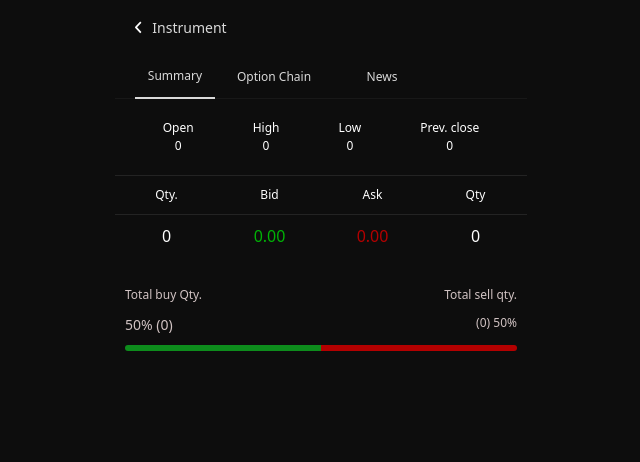
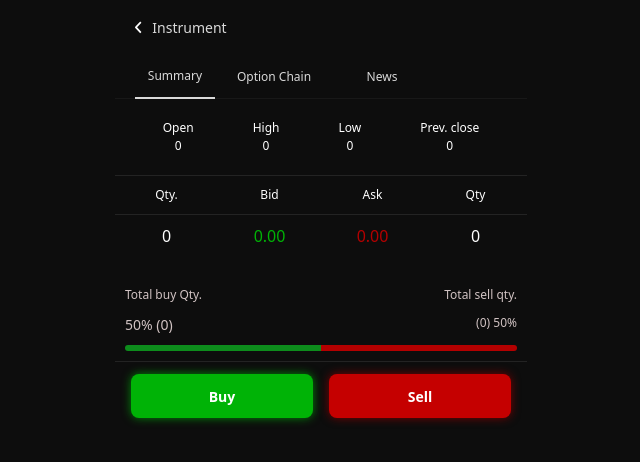
Before and after one commit to mukulautobit/kingex, a React (Vite) app: page /instrumentDetails in a window 1280 px wide. Shown: the top 462 px of the page, without its empty margins (319-959 px from the left). Built offline with nearby package versions, Linux system fonts and the light colour scheme; sample sign-in values are in the browser's storage.

Commit message:
update url

```diff
--- a/src/Utils/constants/app.constants.ts
+++ b/src/Utils/constants/app.constants.ts
@@ -5,13 +5,19 @@
 // export const WEBSOCKET_EVENT_URL =  "wss://event-swastiik.fintrabit.com/event";
 
 
-export const WEBSOCKET_API_URL ="ws://api-test.swtik.com/ws"
+// export const WEBSOCKET_API_URL ="ws://api-test.swtik.com/ws"
 
 // export const WEBSOCKET_STREAM_URL = "ws://api-test.swtik.com/stream"
-export const WEBSOCKET_STREAM_URL = "ws://192.46.213.87:6868/stream"
+// export const WEBSOCKET_STREAM_URL = "ws://192.46.213.87:6868/stream"
 
-export const WEBSOCKET_EVENT_URL =  "ws://192.46.213.87:6868/event";
+// export const WEBSOCKET_EVENT_URL =  "ws://192.46.213.87:6868/event";
 // export const WEBSOCKET_EVENT_URL =  "ws://api-test.swtik.com/event";
+
+export const WEBSOCKET_API_URL ="wss://api-test.swtik.com/ws"
+
+export const WEBSOCKET_STREAM_URL = "wss://stream-test.swtik.com/stream"
+
+export const WEBSOCKET_EVENT_URL =  "wss://event-test.swtik.com/event";
 
 export const BASE_URL = "https://api-test.swtik.com"
 
--- /dev/null
+++ b/src/components/button/Button.tsx
@@ -0,0 +1,66 @@
+import React from "react";
+
+type ButtonVariant = "buy" | "sell" | "logout";
+
+interface ButtonProps {
+  label: string;
+  onClick?: () => void;
+  variant?: ButtonVariant;
+  className?: string;
+  disabled?: boolean;
+}
+
+const baseStyle = `
+flex justify-center items-center
+px-[16px] py-[10px]
+h-[44px]
+rounded-[8px]
+font-semibold
+text-[14px]
+leading-[21px]
+transition-all
+`;
+
+const variants: Record<ButtonVariant, string> = {
+  buy: `
+    bg-[#00B306]
+    text-white
+    shadow-[0px_0px_10px_#008508]
+  `,
+  sell: `
+    bg-[#C50000]
+    text-white
+    shadow-[0px_0px_10px_#7a0000]
+  `,
+  logout: `
+    bg-[#FFD35A]
+    text-black
+    shadow-[0px_0px_10px_#c9a300]
+    w-full
+  `,
+};
+
+const Button: React.FC<ButtonProps> = ({
+  label,
+  onClick,
+  variant = "buy",
+  className = "",
+  disabled = false,
+}) => {
+  return (
+    <button
+      onClick={onClick}
+      disabled={disabled}
+      className={`
+        ${baseStyle}
+        ${variants[variant]}
+        disabled:opacity-50 disabled:cursor-not-allowed
+        ${className}
+      `}
+    >
+      {label}
+    </button>
+  );
+};
+
+export default Button;
--- a/src/pages/dashboard/Dashboard.tsx
+++ b/src/pages/dashboard/Dashboard.tsx
@@ -8,7 +8,7 @@ import searchIcon from "../../assets/icons/searchIcon.svg"
 import HeaderBar from '../../components/searchHeader/HeaderBar'
 import { useAppDispatch, useAppSelector } from '../../store/hook'
 import { fetchCategories } from '../../store/slices/categoriesSlice'
-import stocksIcon from "../../assets/icons/trendingStocks.svg"
+import stocksIcon from "../../assets/icons/tradingstocks.svg"
 import { fetchAccounts } from '../../store/slices/accountSlice'
 
 // import trendingStocks from "../../assets/icons/trendingStocks.svg"
--- a/src/pages/instrumentDetails/InstrumentDetails.tsx
+++ b/src/pages/instrumentDetails/InstrumentDetails.tsx
@@ -1,8 +1,9 @@
-import  { useState } from "react";
+import { useState } from "react";
 import TrendingListHeader from "../../components/tradingListHeader/TrendingListHeader";
 import { useLocation, useNavigate } from "react-router-dom";
 import BuySellProgress from "../../components/progressBar/BuySellProgress";
 import { calculateBuySellPercent } from "../../Utils/HelperFunction";
+import Button from "../../components/button/Button";
 
 /* ------------------ TABS ------------------ */
 const tabs = [
@@ -132,6 +133,31 @@ const InstrumentDetails = () => {
             buyQty={bidQty.toString()}
             sellQty={askQty.toString()}
           />
+          <div className="sticky bottom-0 w-full bg-blackprimary px-4 py-3 border-t border-[rgba(100,100,100,0.25)]">
+            <div className="flex gap-4">
+              <Button
+                label="Buy"
+                variant="buy"
+                className="flex-1"
+                onClick={() =>
+                  navigate("/InstrumentOrderPlace", {
+                    state: { instrumentData, side: "buy" },
+                  })
+                }
+              />
+
+              <Button
+                label="Sell"
+                variant="sell"
+                className="flex-1"
+                onClick={() =>
+                  navigate("/InstrumentOrderPlace", {
+                    state: { instrumentData, side: "sell" },
+                  })
+                }
+              />
+            </div>
+          </div>
         </>
       ),
     },
@@ -208,14 +234,12 @@ const InstrumentDetails = () => {
             <button
               key={tab.id}
               onClick={() => setActiveTab(tab.id)}
-              className={`${tab.width} h-11 px-2.5 flex items-center justify-center ${
-                isActive ? "border-b-2 border-grayprimary" : ""
-              }`}
+              className={`${tab.width} h-11 px-2.5 flex items-center justify-center ${isActive ? "border-b-2 border-grayprimary" : ""
+                }`}
             >
               <span
-                className={`text-xs text-grayprimary ${
-                  isActive ? "font-medium" : "font-light"
-                }`}
+                className={`text-xs text-grayprimary ${isActive ? "font-medium" : "font-light"
+                  }`}
               >
                 {tab.label}
               </span>
```
Also changed, not shown: src/assets/icons/tradingstocks.svg (added).
